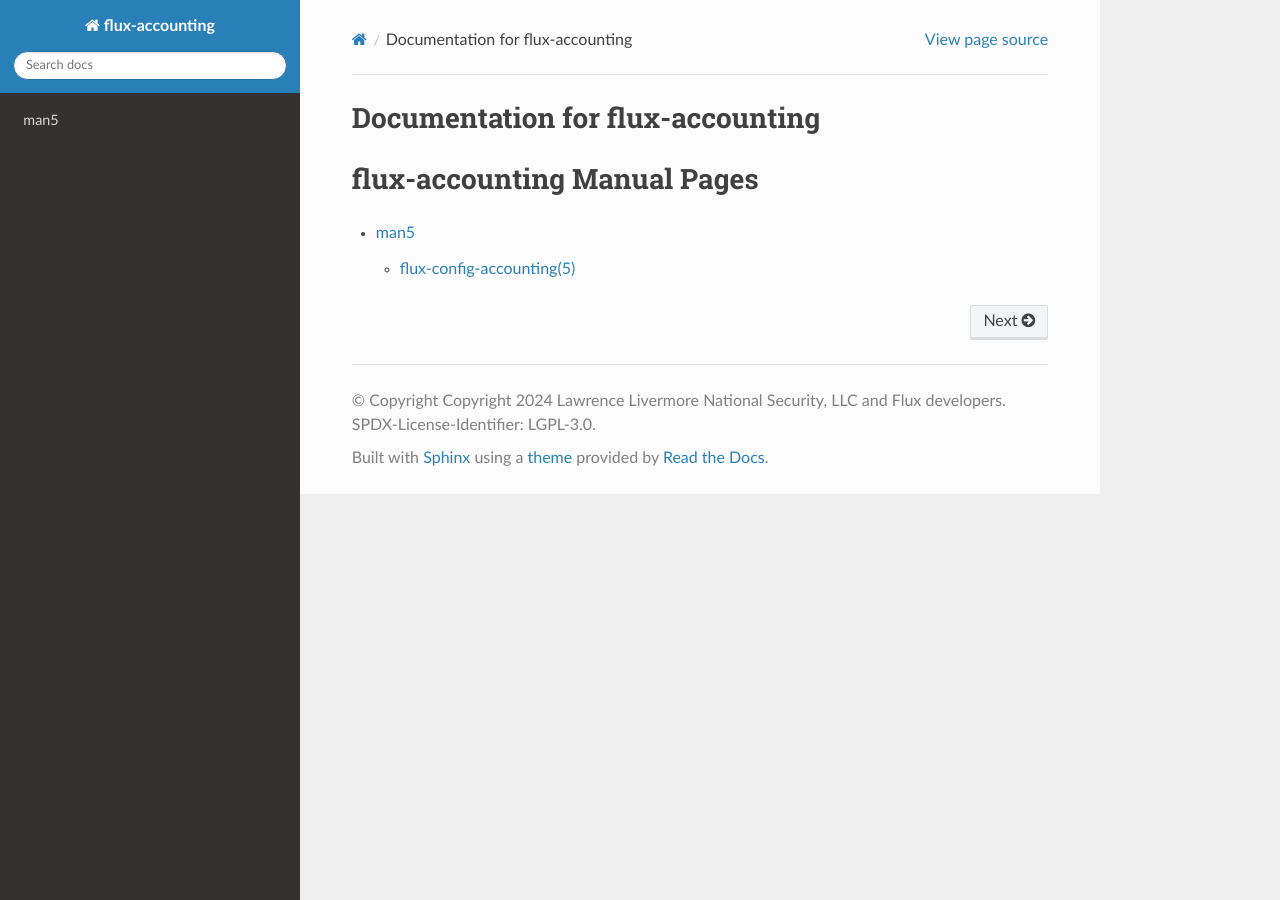
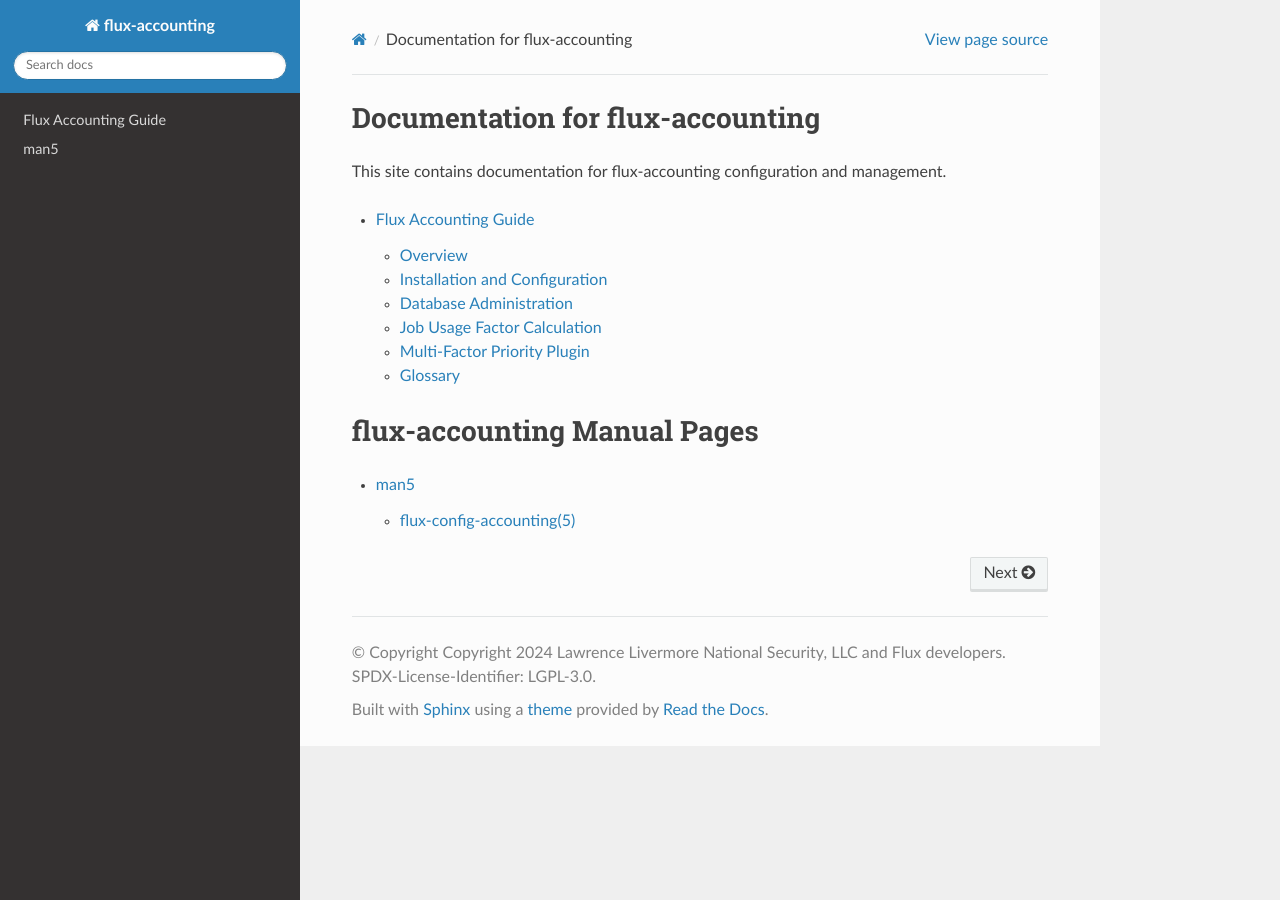
Before and after one commit to flux-framework/flux-accounting, a Sphinx documentation site: the page built from doc/index.rst, in a window 1280 px wide. Built offline with Sphinx 7.4.7 and the Read the Docs theme 3.1.0, drawn with Linux system fonts in a browser that asks for light colours.

Commit message:
index: add link to flux-accounting guide
Problem: The home page for flux-accounting does not have a link to the
flux-accounting guide.

Add a link.

```diff
--- a/doc/index.rst
+++ b/doc/index.rst
@@ -1,9 +1,13 @@
 Documentation for flux-accounting
 =================================
 
+This site contains documentation for flux-accounting configuration and
+management.
+
 .. toctree::
    :maxdepth: 2
-   :caption: Contents:
+
+   guide/accounting-guide
 
 
 .. _man-pages:
```
